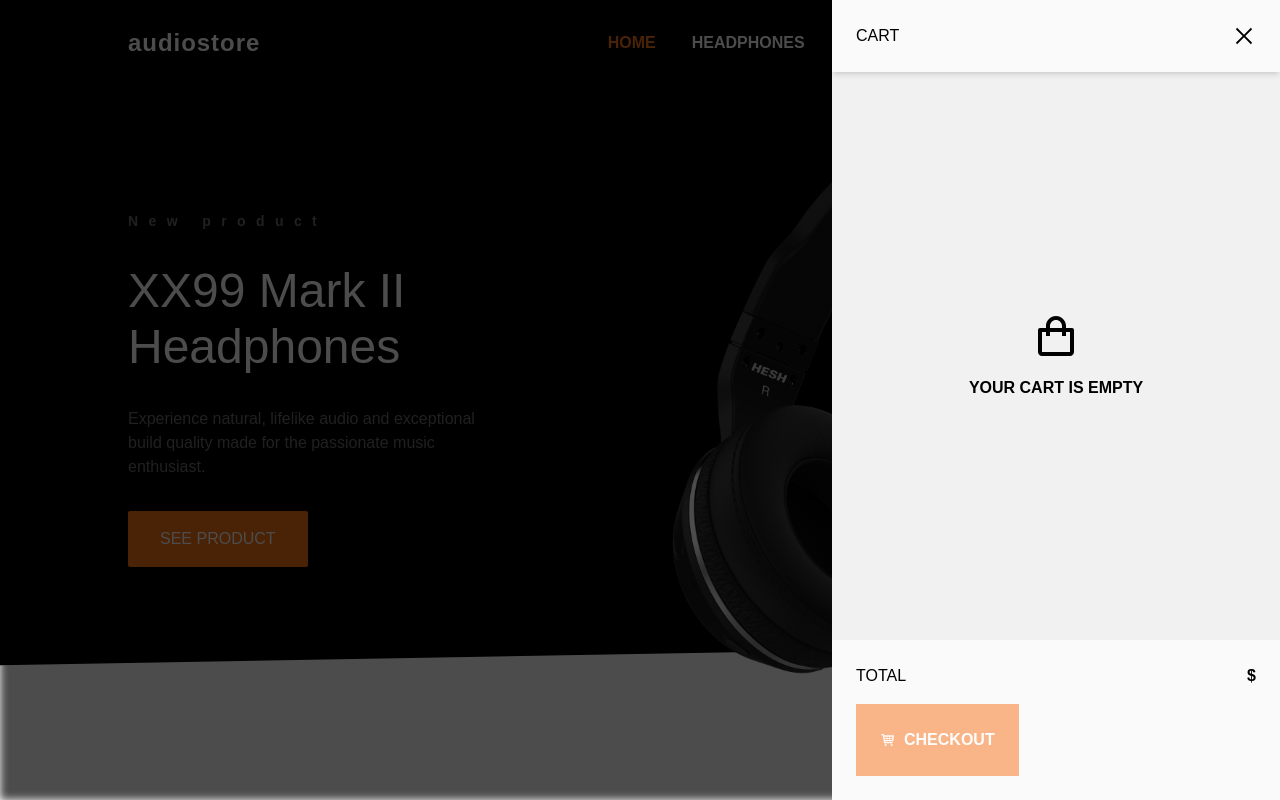
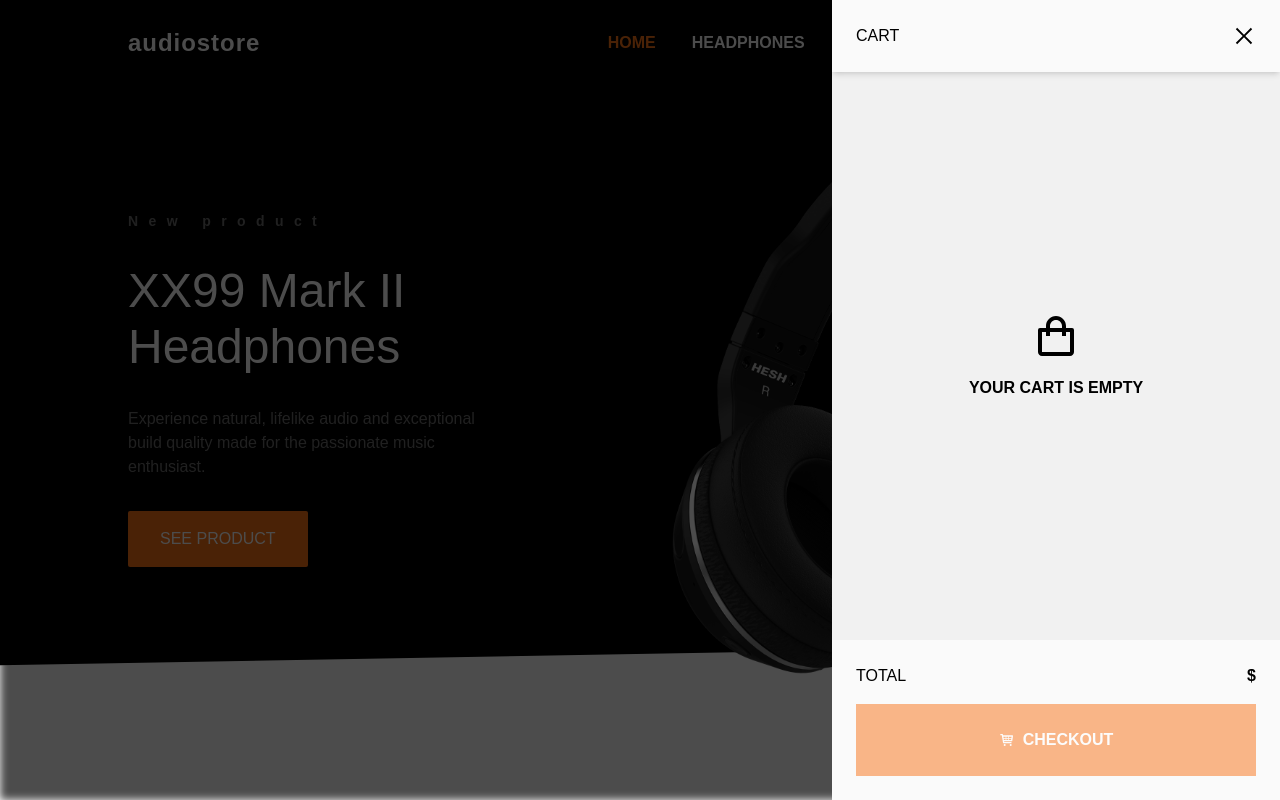
Before and after one commit to Antonynans/audiostore, a Next.js app: page / in a window 1280 px wide. Both pictures are taken after a click on the button 1125 px from the left and 43 px from the top of the page. Shown: the top 800 px of the page. Built offline with nearby package versions, Linux system fonts and the light colour scheme.

Commit message:
added stripe to checkout

```diff
--- a/components/cart/index.tsx
+++ b/components/cart/index.tsx
@@ -8,6 +8,7 @@ import { VscChromeClose } from 'react-icons/vsc'
 import { ICartItem } from '../../models/cart';
 import { CartItem } from "./cart_items";
 import { CartCheckout } from "../cartCheckout";
+import { products } from "../../data";
 
 
 interface IProps {
@@ -52,6 +53,12 @@ const Header: React.FC<IProps> = ({ fn }) => {
 const RenderCart: React.FC = () => {
   const { cart } = useCart()
 
+  const details = cart.map((item: ICartItem) => (
+    products.find(product => product.id === item.id)
+  ))
+// const line_list = products.find(item => item.id == details)
+console.log('carfs',  details)
+
   return (
     <motion.ul className='flex flex-col gap-8 p-6' layout>
       {cart.map((item: ICartItem) => (
--- a/components/cartCheckout.tsx
+++ b/components/cartCheckout.tsx
@@ -49,7 +49,13 @@ const CheckoutLink: React.FC = () => {
   const { cart } = useCart()
   const emptyCart = !cart || cart.length < 1
 
-  console.log('cart', cart);
+  const merged = cart?.map(item => {
+    return {
+      ...item,
+      ...products.find(product => product.id === item.id)
+    }
+  })
+
 
   const handleCheckout = async () => {
     const stripe = await getStripe();
@@ -59,7 +65,7 @@ const CheckoutLink: React.FC = () => {
       headers: {
         'Content-Type': 'application/json',
       },
-      body: JSON.stringify(products),
+      body: JSON.stringify(merged),
     });
 
     if(response.statusCode === 500) return;
@@ -67,17 +73,17 @@ const CheckoutLink: React.FC = () => {
     const data = await response.json();
 
     // toast.loading('Redirecting...');
-    alert('loading...')
+    // alert('loading...')
 
     stripe.redirectToCheckout({ sessionId: data.id });
   }
 
   return (
-    <button>
-      <a className={`flex justify-center items-center p-6 gap-2 uppercase font-bold text-white bg-orange-500 hoverBtn ${emptyCart && "pointer-events-none opacity-50"}`} onClick={() => handleCheckout()}>
+    <button className={`flex w-full justify-center items-center p-6 gap-2 uppercase font-bold text-white bg-orange-500 hoverBtn ${emptyCart && "pointer-events-none opacity-50"}`} onClick={() => handleCheckout()}>
+      {/* <a > */}
         <TiShoppingCart />
         checkout
-      </a>
+      {/* </a> */}
     </button>
   )
 }
--- a/components/suggestion.tsx
+++ b/components/suggestion.tsx
@@ -2,14 +2,13 @@ import React from 'react'
 import { ISuggestion } from '../models/suggestion'
 import Image from 'next/image'
 import { useRouter } from 'next/router'
-// import { useWindowSize } from '@hooks/useWindowSize'
+
 
 interface IProps {
   suggestion: ISuggestion
 }
 
 export const Suggestion: React.FC<IProps> = ({ suggestion }) => {
-  // const { isTouch } = useWindowSize()
   const router = useRouter();
 
   return (
@@ -18,7 +17,7 @@ export const Suggestion: React.FC<IProps> = ({ suggestion }) => {
         <Image
           src={suggestion.image.desktop}
           objectFit="cover"
-          // placeholder="blur"
+          placeholder="blur"
         />
       </div>
       <h3 className='uppercase font-black'>{suggestion.name}</h3>
--- a/package.json
+++ b/package.json
@@ -9,6 +9,7 @@
     "lint": "next lint"
   },
   "dependencies": {
+    "@stripe/react-stripe-js": "^1.10.0",
     "@stripe/stripe-js": "^1.32.0",
     "framer-motion": "^7.3.5",
     "hamburger-react": "^2.5.0",
--- a/pages/api/stripe.js
+++ b/pages/api/stripe.js
@@ -3,7 +3,9 @@ import Stripe from 'stripe';
 const stripe = new Stripe(process.env.NEXT_PUBLIC_STRIPE_SECRET_KEY);
 
 export default async function handler(req, res) {
+
   if (req.method === 'POST') {
+
     try {
       const params = {
         submit_type: 'pay',
@@ -15,15 +17,13 @@ export default async function handler(req, res) {
           { shipping_rate: 'shr_1LH85PKuXph2RUxyeryviTKs' },
         ],
         line_items: req.body.map((item) => {
-          // const img = item.image[0].asset._ref;
-          // const newImage = img.replace('image-', 'https://cdn.sanity.io/images/7bvxpoup/production/').replace('-webp', '.webp');
 
           return {
             price_data: {
               currency: 'usd',
               product_data: {
                 name: item.name,
-                images: item.image.mobile,
+                // images: item.image.mobile,
               },
               unit_amount: item.price * 100,
             },
@@ -31,10 +31,11 @@ export default async function handler(req, res) {
               enabled:true,
               minimum: 1,
             },
-            quantity: item.quantity
+            quantity: item.quantity,
           }
         }),
-        success_url: `${req.headers.origin}/success`,
+        // line_items,
+        success_url: `${req.headers.origin}/success}`,
         cancel_url: `${req.headers.origin}/canceled`,
       }
 
```
Also changed, not shown: 2 other files (tests, documents, lock files or other folders).
